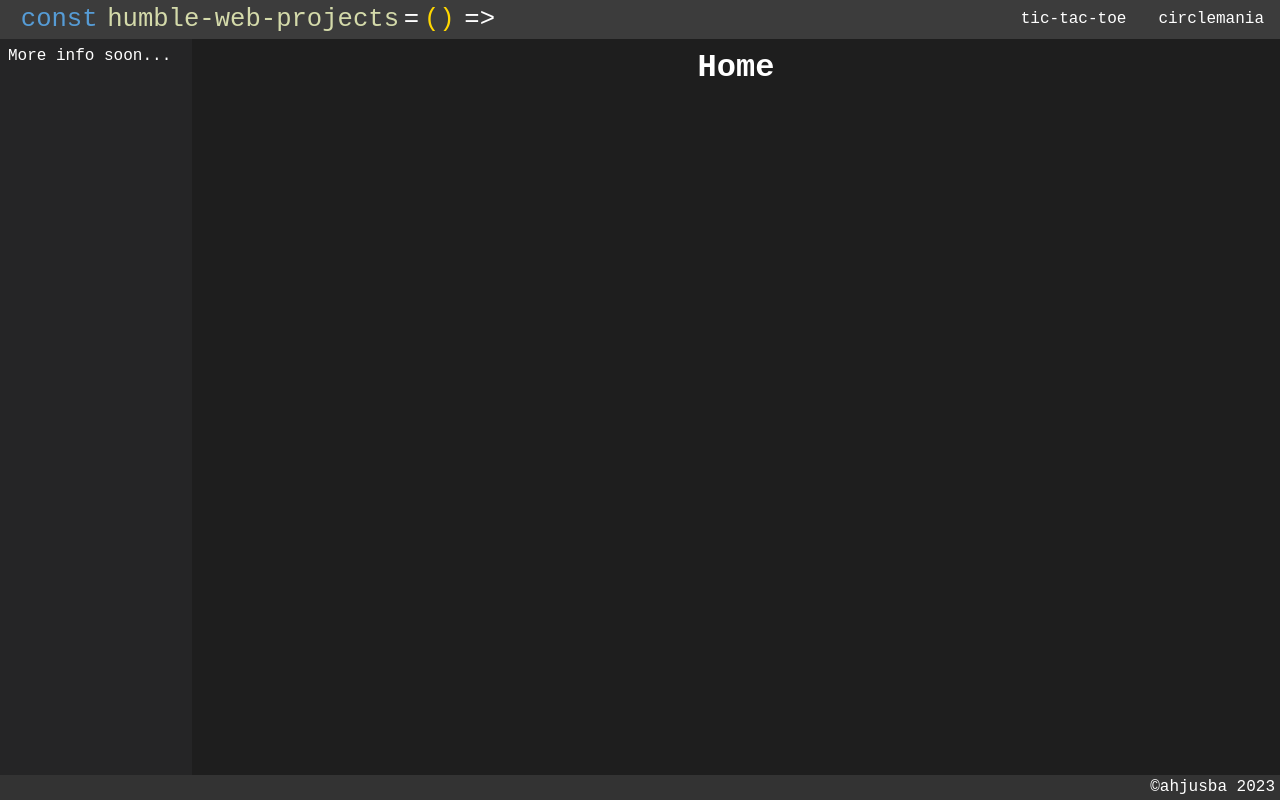
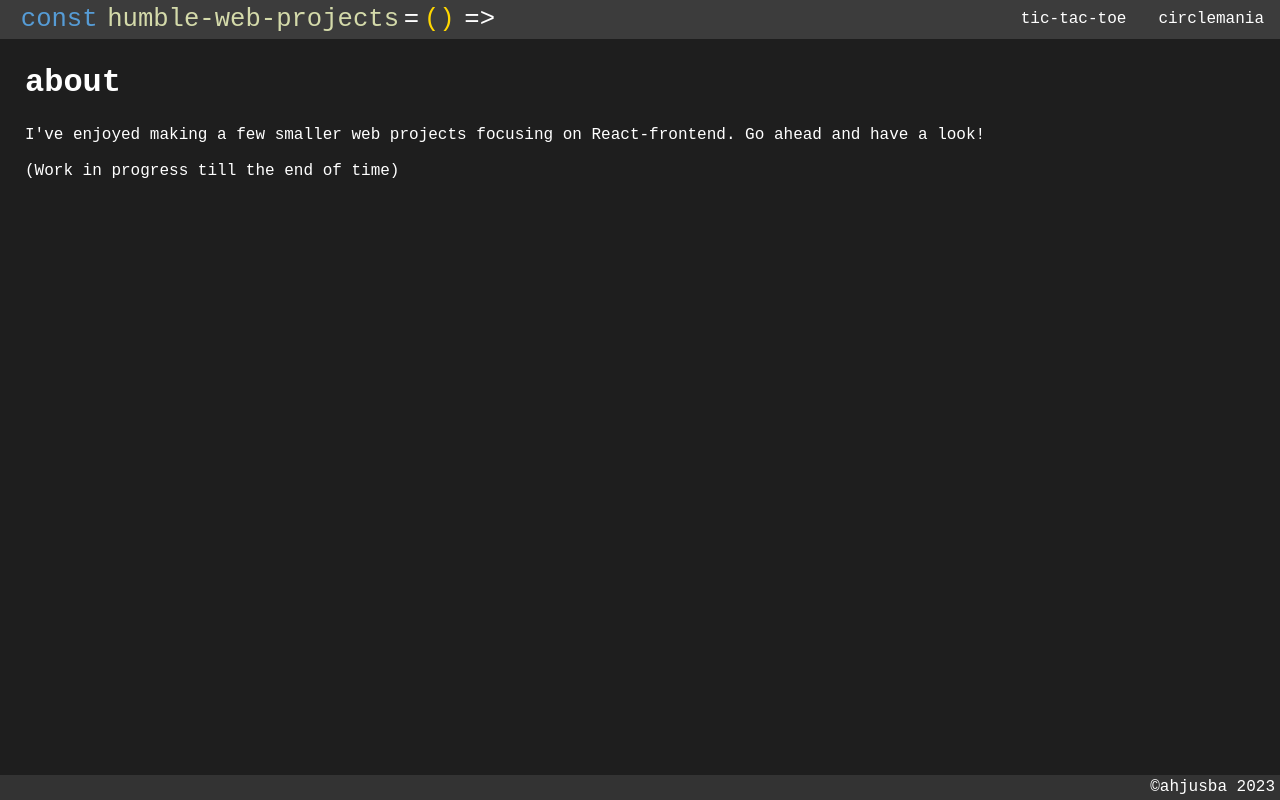
Before and after one commit to ahjusba/ahjusba.github.io, a React (Create React App) app: page / in a window 1280 px wide. Built offline with nearby package versions, Linux system fonts and the light colour scheme.

Commit message:
Add sidebar content

```diff
--- a/src/App.js
+++ b/src/App.js
@@ -12,16 +12,11 @@ const App = () => {
       <Navbar />
 
       <main>
-        <div className="sidebar">
-          <p>More info soon...</p>
-        </div>
-        <div className="container">
-          <Routes>
-            <Route path="/" element={<Home />} />
-            <Route path="/tic-tac-toe" element={<TicTacToe />} />
-            <Route path="/circlemania" element={<Circlemania />} />
-          </Routes>
-        </div>
+        <Routes>
+          <Route path="/" element={                                                                                 <Home content={homeInfo}/>  } />
+          <Route path="/tic-tac-toe" element={<>  <Sidebar content={tictactoeInfo}/>    <div className="container"> <TicTacToe />   </div>  </> } />
+          <Route path="/circlemania" element={<>  <Sidebar content={circlemaniaInfo}/>  <div className="container"> <Circlemania /> </div>  </> } />
+        </Routes>
       </main>
 
       <Footer />
@@ -29,4 +24,18 @@ const App = () => {
   )
 }
 
+const Sidebar = ({ content }) => {
+  return (
+    <div className="sidebar">
+      <h1>info</h1>
+      <p>{content}</p>
+    </div>
+  )
+}
+
+//TODO move elsewhere
+const homeInfo = <>I've enjoyed making a few smaller web projects focusing on React-frontend. Go ahead and have a look!<br></br><br></br>(Work in progress till the end of time)</>
+const tictactoeInfo = <>You can challenge.... YOURSELF! Amazing.<br></br><br></br>Straight from the official React-tutorial. Remember: these are <i>humble</i>-projects, goddamnit</>
+const circlemaniaInfo = <>Click-click-click... Who will win: YOU or a couple of bouncy bois<br></br><br></br>Modified from a MDN-tuorial and fitted to React</>
+
 export default App;
--- a/src/pages/Home.js
+++ b/src/pages/Home.js
@@ -1,6 +1,10 @@
-const Home = () => {
+const Home = ({ content }) => {
   return(
-    <h1 id="content">Home</h1>
+    <div className="home-content">
+      <h1>about</h1>
+      {content}
+    </div>
+
   )
 }
 
--- a/src/styles.css
+++ b/src/styles.css
@@ -62,16 +62,34 @@ main {
 }
 
 .sidebar {
-	flex-basis: 15%;
+	flex-basis: 25%;
 }
 
 .sidebar p {
-  margin: 0.5rem;
+  /* margin: 0.5rem; */
+  padding: 15px 10px 0 15px;
+}
+
+.sidebar h1 {
+  padding: 15px 0 0 15px;
 }
 
 .container {
-	flex-basis: 85%;
+	flex-basis: 75%;
   text-align: center;
+}
+
+.home-content {
+  padding: 25px;
+}
+
+.home-content h1 {
+  font-size: 2rem;
+  padding: 0 25px 25px 0;
+}
+
+.home-content p {
+  font-size: 1rem;
 }
 
 footer {
```
